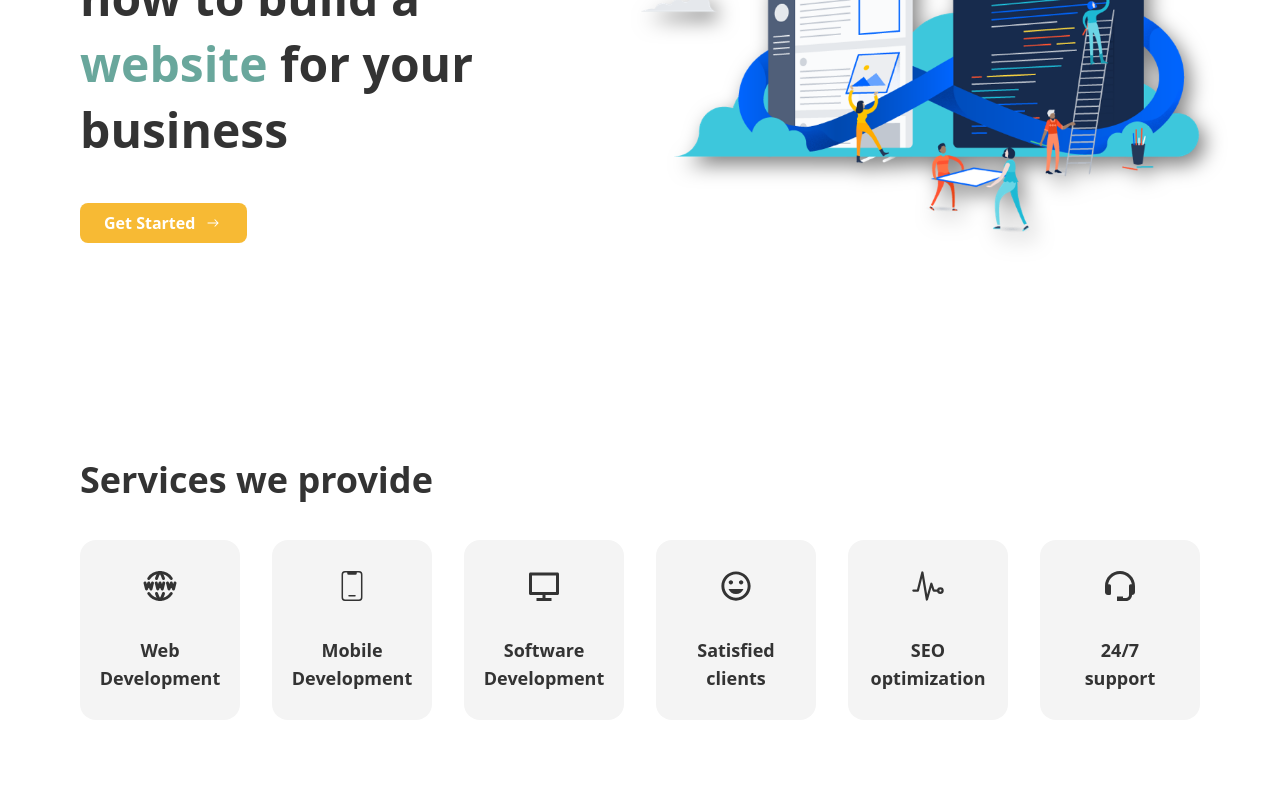
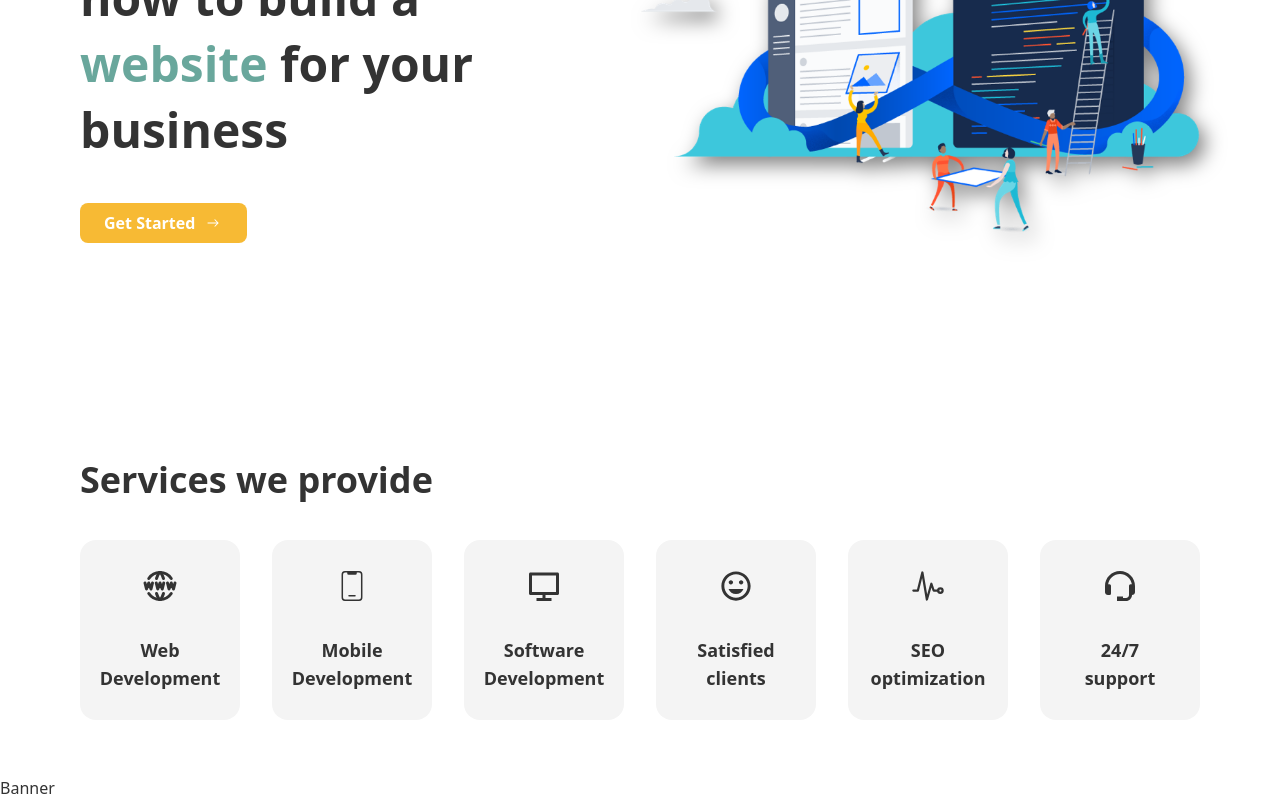
Before and after one commit to supunpramod/E-learning-Eductaion-website, a React (Vite) app: page / in a window 1280 px wide. Shown: the part 374-1174 px from the top of the page. Before the commit the page ends 1150 px from the top, so only its background shows below. Built offline with nearby package versions, Linux system fonts and the light colour scheme.

Commit message:
create the banner.jsx file

```diff
--- a/src/App.jsx
+++ b/src/App.jsx
@@ -2,6 +2,7 @@
 import Navbar from './components/Navbar/Navbar';
 import Hero from './components/Hero/Hero';
 import Services from './components/Services/Services';
+import Banner from './components/Banner/Banner';
 
 
 
@@ -11,6 +12,7 @@
 
      <Hero/>
      <Services/>
+     <Banner/>
       </main>
   );
 };
--- /dev/null
+++ b/src/components/Banner/Banner.jsx
@@ -0,0 +1,10 @@
+import React from "react";
+
+
+const Banner=()=>{
+    return(
+        <div>Banner</div>
+    )
+};
+
+export default Banner;
```
